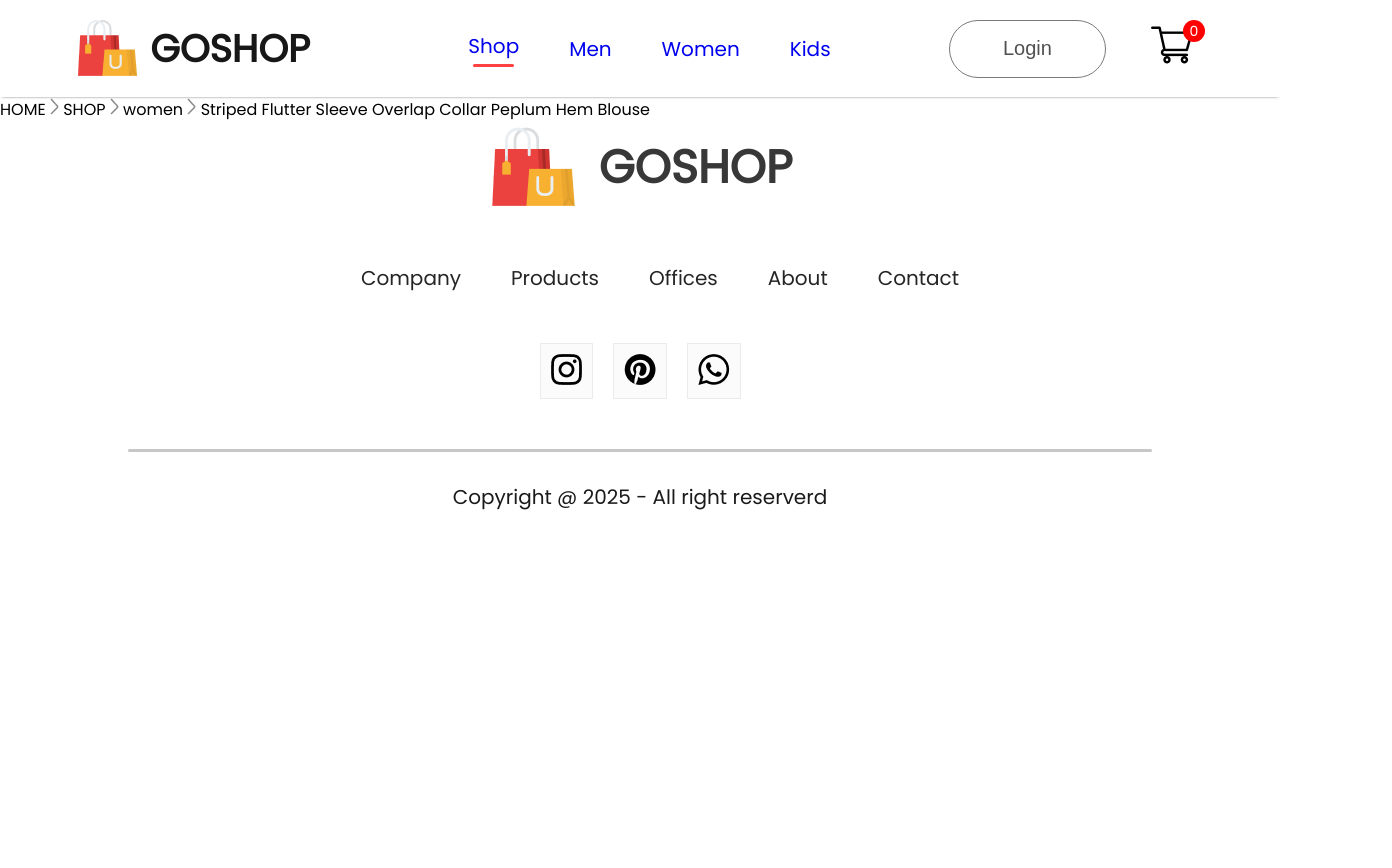
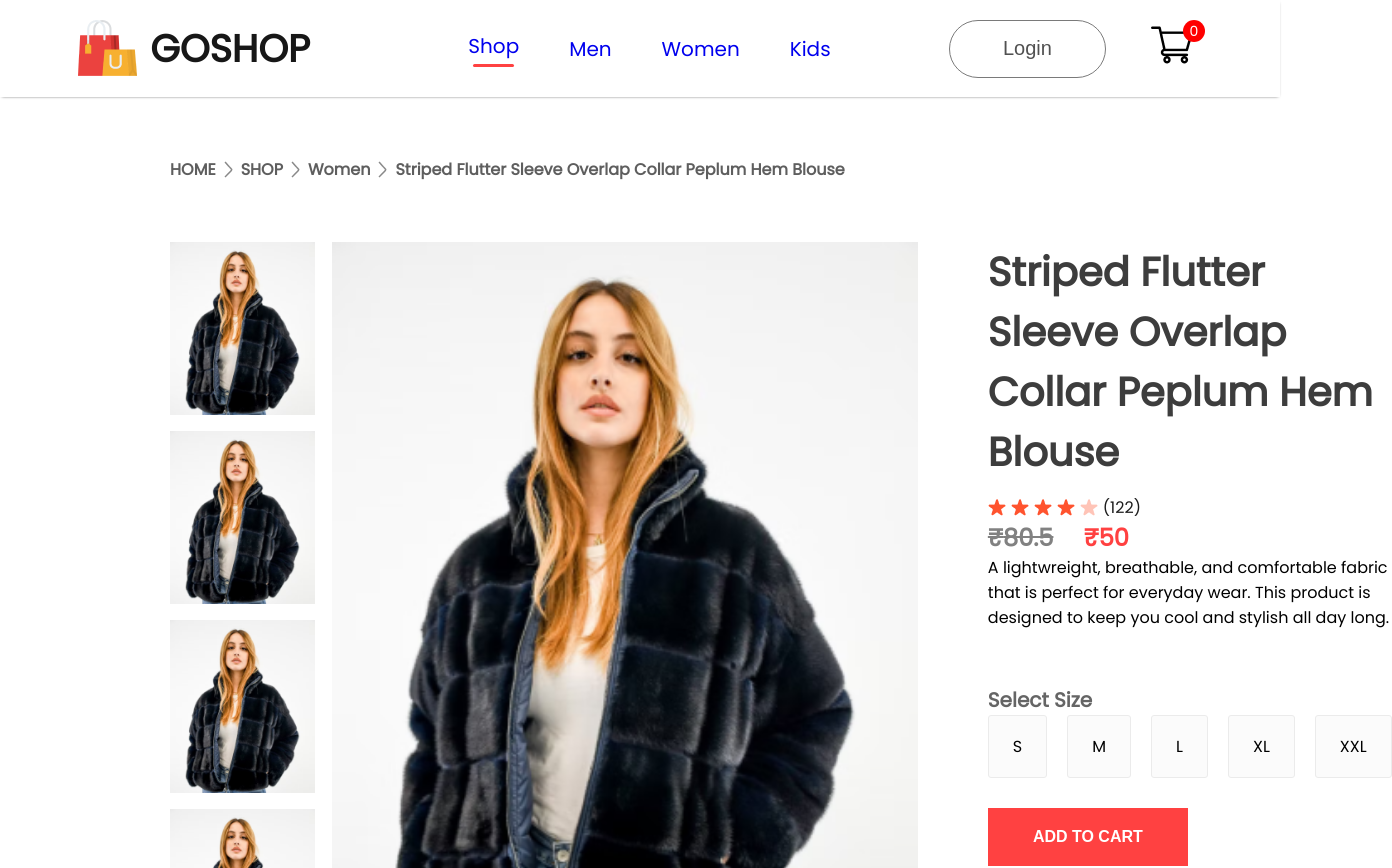
Before and after one commit to janeshkrish/GOSHOP, a React (Create React App) app: page /product/1 in a window 1280 px wide. Shown: the top 868 px of the page, 1392 px wide, since content can reach past the window. Before the commit the page ends 800 px from the top, so only its background shows below. Built offline with nearby package versions, Linux system fonts and the light colour scheme.

Commit message:
productdisplay page added

```diff
--- a/src/Components/Breadcrums/Breadcrum.css
+++ b/src/Components/Breadcrums/Breadcrum.css
@@ -0,0 +1,10 @@
+.breadcrum{
+    display: flex;
+    align-items: center;
+    gap: 8px;
+    color: #5e5e5e;
+    font-size: 16px;
+    font-weight: 600;
+    margin: 60px 170px;
+    text-transform: capitalize;
+}
--- /dev/null
+++ b/src/Components/ProductDisplay/ProductDisplay.css
@@ -0,0 +1,89 @@
+.productdisplay{
+    display: flex;
+    margin: 0px 170px;
+}
+.productdisplay-left{
+    display: flex;
+    gap: 17px;
+}
+.productdisplay-image-list{
+    display: flex;
+    flex-direction: column;
+    gap: 16px;
+}
+.productdisplay-image-list img{
+    height: 173px;
+}
+.productdisplay-main-img{
+    width: 586px;
+    height: 700px;
+}
+.productdisplay-right{
+    margin: 0px 70px;
+    display: flex;
+    flex-direction: column;
+}
+.productdisplay-right h1{
+    color: #3d3d3d;
+    font-size: 40px;
+    font-weight: 700;
+}
+.productdisplay-right-star{
+    display: flex;
+    align-items: center;
+    gap: 5px;
+    margin-top: 13px;
+    color: #1c1c1c;
+    font-size: 16px;
+}
+.productdisplay-right-prices{
+    display: flex;
+    gap: 30px;
+    margin-top: 40px 0px;
+    font-size: 24px;
+    font-weight: 700;
+}
+.productdisplay-right-price-old{
+    color: #818181;;
+    text-decoration: line-through;
+}
+.productdisplay-right-price-new{
+    color: #ff4141;
+}
+.productdisplay-right-size h1{
+    margin-top: 55px;
+    color: #656565;
+    font-size: 20px;
+    font-weight: 600;
+}
+.productdisplay-right-sizes{
+    display: flex;
+    gap: 20px;
+    margin: 30px opx;
+}
+.productdisplay-right-sizes div{
+    padding: 18px 24px;
+    background: #fbfbfb;
+    border: 1px solid #ebebeb;
+    border-radius: 3px;
+    cursor: pointer;
+}
+.productdisplay-right button{
+    padding: 20px 40px;
+    width: 200px;
+    font-size: 16px;
+    font-weight: 600;
+    color: white;
+    background: #FF4141;
+    margin-top: 30px;
+    margin-bottom: 40px;
+    border: none;
+    outline: none;
+    cursor: pointer;
+}
+.productdisplay-right-category{
+    margin-top: 10px;
+}
+.productdisplay-right-category span{
+    font-weight: 600;
+}
--- /dev/null
+++ b/src/Components/ProductDisplay/ProductDisplay.jsx
@@ -0,0 +1,60 @@
+import React from 'react'
+import './ProductDisplay.css';
+import star_icon from '../Assets/star_icon.png';
+import star_dull_icon from '../Assets/star_dull_icon.png';
+
+export const ProductDisplay = (props) => {
+    const { product } = props;
+  return (
+    <div className='productdisplay'>
+        <div className="productdisplay-left">
+            <div className="productdisplay-image-list">
+                <img src={product.image} alt="" />
+                <img src={product.image} alt="" />
+                <img src={product.image} alt="" />
+                <img src={product.image} alt="" />
+            </div>
+            <div className="productdisplay-img">
+                <img className="productdisplay-main-img" src={product.image} alt="" />
+            </div>
+        </div>
+        <div className="productdisplay-right">
+            <h1>{product.name}</h1>
+            <div className="productdisplay-right-star">
+                <img src={star_icon} alt="" />
+                <img src={star_icon} alt="" />
+                <img src={star_icon} alt="" />
+                <img src={star_icon} alt="" />
+                <img src={star_dull_icon} alt="" />
+                <p>(122)</p>
+            </div>
+            <div className="productdisplay-right-prices">
+                <div className="productdisplay-right-price-old">
+                    ₹{product.old_price}
+                </div>
+                <div className="productdisplay-right-price-new">
+                    ₹{product.new_price}
+                </div>
+            </div>
+            <div className="productdisplay-right-description">
+                    A lightwreight, breathable, and comfortable fabric that is perfect for everyday wear. This product is designed to keep you cool and stylish all day long.
+            </div>
+            <div className="productdisplay-right-size">
+                <h1>Select Size</h1>
+            </div>
+            <div className="productdisplay-right-sizes">
+                <div>S</div>
+                <div>M</div>
+                <div>L</div>
+                <div>XL</div>
+                <div>XXL</div>
+            </div>
+            <button>ADD TO CART</button>
+        <p className="productdisplay-right-category">
+            <span>Category :</span>Women, T-Shirt, Crop Top</p>
+        <p className="productdisplay-right-category">
+            <span>Tags :</span>Modern, Latest </p>
+        </div>
+    </div>
+  )
+}
--- a/src/Pages/Product.jsx
+++ b/src/Pages/Product.jsx
@@ -2,6 +2,7 @@
 import { ShopContext } from '../Context/ShopContext';
 import { useParams } from 'react-router-dom';
 import Breadcrum from '../Components/Breadcrums/Breadcrum'
+import { ProductDisplay } from '../Components/ProductDisplay/ProductDisplay';
 
 
 export const Product = () => {
@@ -15,6 +16,7 @@
   return (
     <div>
         <Breadcrum product={product}/>
+        <ProductDisplay product={product}/>
     </div>
   )
 }
```
